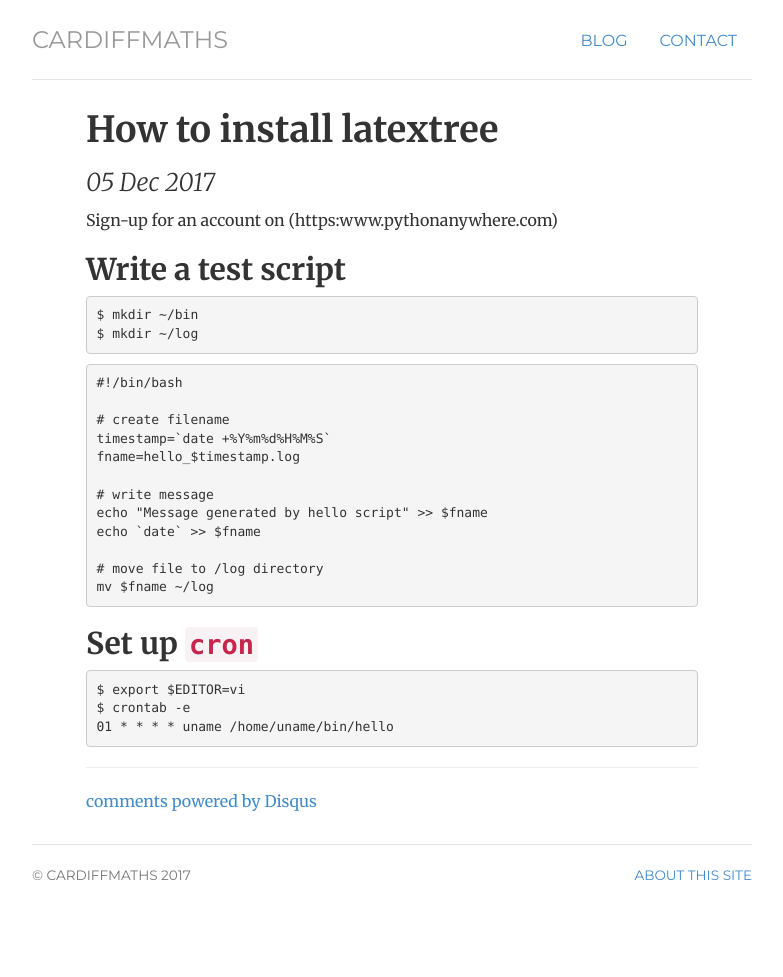
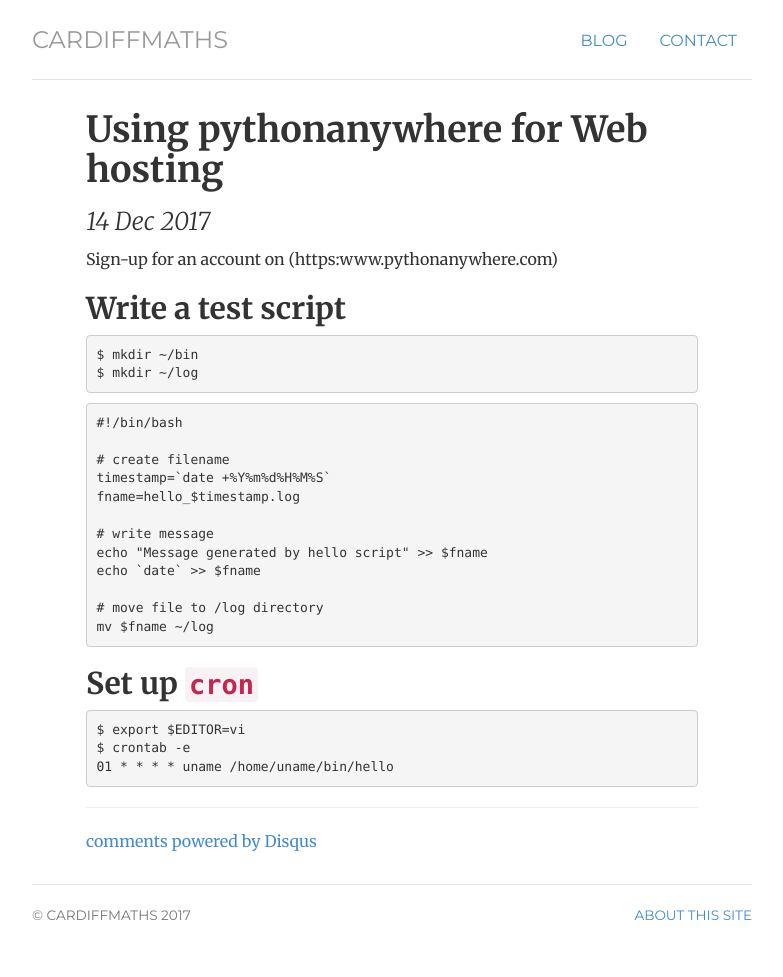
Before and after one commit to cardiffmaths/cardiffmaths.github.io, a Jekyll site: the page built from _posts/2017-12-14-using-pythonanywhere-for-web-hosting.md, in a window 1280 px wide. Shown: the whole page, without its empty margins (248-1031 px from the left). Built offline with Jekyll 4.4.1, drawn with Linux system fonts in a browser that asks for light colours; nearby versions of some CDN libraries; library files that are not in the unit come from our copies; comment, search, counter and statistics services are not loaded; before the commit the page ends 937 px from its top, so only the background shows below that.

Commit message:
Update 2017-12-14-using-pythonanywhere-for-web-hosting.md

```diff
--- a/_posts/2017-12-14-using-pythonanywhere-for-web-hosting.md
+++ b/_posts/2017-12-14-using-pythonanywhere-for-web-hosting.md
@@ -1,7 +1,7 @@
 ---
 layout: post
-title: "How to install latextree"
-date: 2017-12-05
+title: "Using pythonanywhere for Web hosting"
+date: 2017-12-14
 ---
 Sign-up for an account on (https:www.pythonanywhere.com)
 
```
